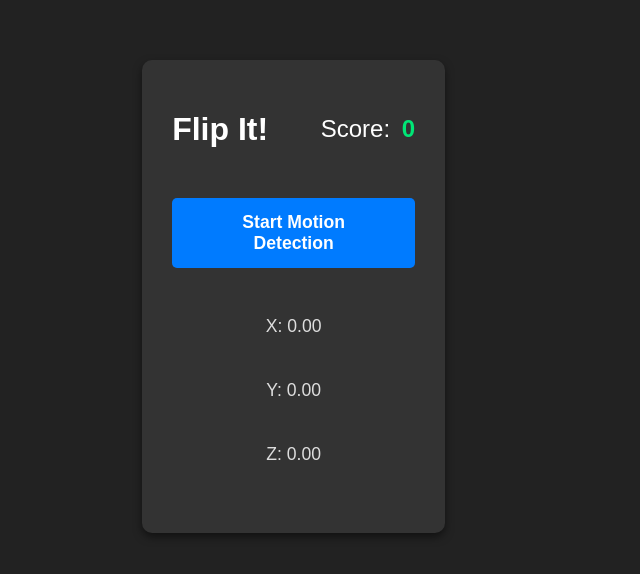
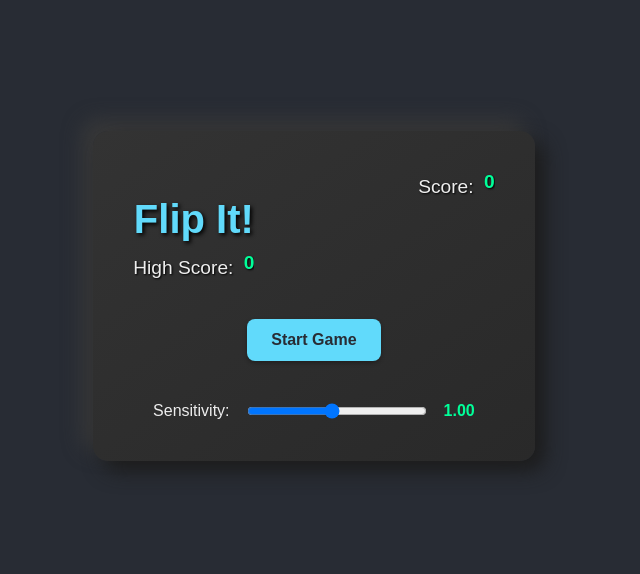
Before and after one commit to IsherfG/phone-tricks, a React (Vite) app: page / in a window 1280 px wide. Shown: the part 104-678 px from the top of the page, without its empty margins (346-986 px from the left). Built offline with nearby package versions, Linux system fonts and the light colour scheme; no server answers.

Commit message:
Game system

```diff
--- a/src/App.css
+++ b/src/App.css
@@ -1,115 +1,140 @@
+/* App.css */
 body {
   margin: 0;
   font-family: 'Arial', sans-serif;
-  background-color: #222; /* Dark background */
-  color: #fff; /* Light text */
+  background-color: #282c34; /* A cool dark background */
+  color: #f8f8f2; /* Light, readable text */
   display: flex;
   justify-content: center;
   align-items: center;
   min-height: 100vh;
+  overflow: hidden; /* Prevent scrollbars */
 }
 
 .app-container {
-  background-color: #333; /* Darker container background */
-  border-radius: 10px;
-  padding: 30px;
+  background: linear-gradient(145deg, #333333, #292929);
+  border-radius: 15px;
+  padding: 40px;
   text-align: center;
-  box-shadow: 0 4px 8px rgba(0, 0, 0, 0.5);
-  width: 80%; /* Adjust as needed */
-  max-width: 600px;
+  box-shadow: 10px 10px 20px #1c1c1c, -10px -10px 20px #3a3a3a;
+  width: 90%;
+  max-width: 500px;
 }
 
-
 h1 {
-margin-bottom: 20px;
-color: #fff;
+  margin-bottom: 10px;
+  color: #61dafb; /* A vibrant accent color */
+  text-shadow: 2px 2px 4px #000000;
+  font-size: 2.5em;
 }
 
 .header {
-display: flex;
-justify-content: space-between;
-align-items: center;
-  margin-bottom: 20px;
+  display: flex;
+  justify-content: space-between;
+  align-items: flex-start;
+  margin-bottom: 30px;
 }
-.score-container {
-font-size: 1.5rem;
-color: #fff;
+
+.score-container,
+.high-score-container {
+  font-size: 1.2rem;
+  color: #eee;
+  text-shadow: 1px 1px 2px #000000;
 }
 
 .score {
   font-weight: bold;
-  color: #00e676;
+  color: #00ff99; /* A bright green for the score */
   margin-left: 5px;
-}
-.action-button {
-padding: 14px 28px;
-border: none;
-border-radius: 5px;
-cursor: pointer;
-font-size: 1.1rem;
-transition: background-color 0.3s ease;
-margin-bottom: 15px;
-  font-weight: bold;
-  margin: 10px 0;
+  position: relative;
+  overflow: hidden; /* Clip the animation */
+  display: inline-block; /* Needed for animation positioning */
 }
 
-.start-button {
-  background-color: #007bff; /* Blue */
-  color: white;
+.score.animate .score-animation {
+  position: absolute;
+  top: 50%;
+  left: 50%;
+  transform: translate(-50%, -50%);
+  font-size: 0.8em;
+  color: #ffff00; /* Yellow for the increment */
+  animation: scoreIncrement 1s forwards ease-out;
 }
 
-.start-button:hover {
-background-color: #0056b3;
+@keyframes scoreIncrement {
+  0% { opacity: 1; transform: translate(-50%, -50%) scale(1); }
+  100% { opacity: 0; transform: translate(-50%, -80%) scale(1.5); }
 }
 
-.stop-button {
-  background-color: #dc3545; /* Red */
-  color: white;
+.action-button {
+  padding: 12px 24px;
+  border: none;
+  border-radius: 8px;
+  cursor: pointer;
+  font-size: 1rem;
+  transition: transform 0.1s ease, box-shadow 0.1s ease;
+  margin: 10px 0;
+  font-weight: bold;
+  background-color: #61dafb;
+  color: #282c34;
+  box-shadow: 0 2px 4px rgba(0, 0, 0, 0.3);
 }
 
-.stop-button:hover {
-background-color: #b02a37;
+.action-button:hover {
+  transform: translateY(-2px);
+  box-shadow: 0 4px 6px rgba(0, 0, 0, 0.3);
+}
+
+.action-button:active {
+  transform: translateY(0);
+  box-shadow: 0 2px 4px rgba(0, 0, 0, 0.3);
 }
 
 .motion-data {
-  margin-top: 20px;
-  font-size: 1.1rem;
-  display: flex;
-  flex-direction: column;
-  gap: 8px;
-  justify-content: center;
+  margin-top: 30px;
+  font-size: 0.9rem;
+  color: #ccc;
+  background-color: rgba(0, 0, 0, 0.1);
+  border-radius: 8px;
+  padding: 15px;
 }
 
 .motion-data p {
-  color: #ddd;
+  margin: 5px 0;
 }
 
 .last-flip {
-  margin-top: 20px;
-  font-size: 1.1rem;
-  color: #999;
+  margin-top: 25px;
+  font-size: 0.9rem;
+  color: #aaa;
 }
 
-/* Existing CSS */
-
 .sensitivity-control {
-  margin-top: 20px;
+  margin-top: 30px;
   display: flex;
   align-items: center;
   justify-content: center;
-  gap: 10px;
+  gap: 15px;
 }
 
 .sensitivity-control label {
-  color: #fff;
-  font-size: 1.1rem;
+  color: #eee;
+  font-size: 1rem;
 }
 
 .sensitivity-control input[type="range"] {
-  width: 150px;
+  width: 180px;
 }
 
 .sensitivity-value {
-  color: #00e676;
+  color: #00ff99;
   font-weight: bold;
 }
+
+.timer {
+  font-size: 1.5rem;
+  font-weight: bold;
+  color: #ffcc00; /* A bright yellow for the timer */
+  margin-bottom: 20px;
+  text-shadow: 2px 2px 4px #000000;
+}
--- a/src/App.jsx
+++ b/src/App.jsx
@@ -19,20 +19,30 @@ function App() {
     const [browser, setBrowser] = useState('');
     const [isDeviceMotionSupported, setIsDeviceMotionSupported] = useState(false);
     const [score, setScore] = useState(0);
+    const [highScore, setHighScore] = useState(0);
     const [lastFlipMagnitude, setLastFlipMagnitude] = useState(0);
     const [sensitivity, setSensitivity] = useState(1);
     const [isCoolingDown, setIsCoolingDown] = useState(false);
     const coolDownDuration = 300;
+    const [isGameActive, setIsGameActive] = useState(false);
+    const [timeLeft, setTimeLeft] = useState(10);
+    const [scoreAnimation, setScoreAnimation] = useState(null);
 
     useEffect(() => {
         setIsDeviceMotionSupported(typeof DeviceMotionEvent !== 'undefined');
         const userAgent = navigator.userAgent;
         setBrowser(userAgent.includes('Firefox') ? 'firefox' : 'chrome');
+
+        // Load high score from local storage
+        const storedHighScore = localStorage.getItem('highScore');
+        if (storedHighScore) {
+            setHighScore(parseInt(storedHighScore, 10));
+        }
     }, []);
 
     useEffect(() => {
         let eventListener = null;
-        if (isMotionActive) {
+        if (isMotionActive && isGameActive) {
             eventListener = (event) => {
                 handleDeviceMotion(event);
             };
@@ -43,10 +53,29 @@ function App() {
                 window.removeEventListener('devicemotion', eventListener);
             }
         };
-    }, [isMotionActive, browser]);
+    }, [isMotionActive, isGameActive, browser]);
 
-    const handleStart = () => {
-        if (isPlaying) stop();
+    useEffect(() => {
+        let timer;
+        if (isGameActive && timeLeft > 0) {
+            timer = setInterval(() => {
+                setTimeLeft(prevTime => prevTime - 1);
+            }, 1000);
+        } else if (timeLeft === 0) {
+            setIsGameActive(false);
+            setIsMotionActive(false);
+        }
+        return () => clearInterval(timer);
+    }, [isGameActive, timeLeft]);
+
+    useEffect(() => {
+        if (score > highScore) {
+            setHighScore(score);
+            localStorage.setItem('highScore', score);
+        }
+    }, [score, highScore]);
+
+    const handleStartGame = () => {
         if (!isDeviceMotionSupported) {
             alert('Device motion API is not supported on this device.');
             return;
@@ -56,6 +85,9 @@ function App() {
                 .then(permissionState => {
                     if (permissionState === 'granted') {
                         setIsMotionActive(true);
+                        setIsGameActive(true);
+                        setTimeLeft(10);
+                        setScore(0);
                         motionRef.current = { ...motionRef.current, initialBias: { x: 0, y: 0, z: 0 } };
                     } else {
                         alert('Device motion permission not granted.');
@@ -64,6 +96,9 @@ function App() {
                 .catch(console.error);
         } else {
             setIsMotionActive(true);
+            setIsGameActive(true);
+            setTimeLeft(10);
+            setScore(0);
             motionRef.current = { ...motionRef.current, initialBias: { x: 0, y: 0, z: 0 } };
         }
     };
@@ -71,13 +106,12 @@ function App() {
     const handleStop = () => {
         if (isPlaying) stop();
         setIsMotionActive(false);
-        setScore(0);
-        setLastFlipMagnitude(0);
-        motionRef.current = { previousAcceleration: null, isFlipping: false, initialBias: { x: 0, y: 0, z: 0 } };
+        setIsGameActive(false);
+        setTimeLeft(10);
     };
 
     const handleDeviceMotion = (event) => {
-        if (isCoolingDown) {
+        if (isCoolingDown || !isGameActive) {
             return;
         }
 
@@ -145,7 +179,6 @@ function App() {
         if (isFastMotion && !isFlipping) {
             const magnitude = Math.sqrt(deltaX * deltaX + deltaY * deltaY + deltaZ * deltaZ);
 
-            // Enhanced check for Chrome to avoid over-sensitivity to simple up/down
             const isDominantAxisMotion = browser === 'chrome' &&
                 (Math.abs(deltaX) > magnitude * 0.8 ||
                  Math.abs(deltaY) > magnitude * 0.8 ||
@@ -155,9 +188,15 @@ function App() {
                 motionRef.current = { ...motionRef.current, isFlipping: true };
                 play();
 
+                const scoreIncrement = Math.round(magnitude);
+                setScore(prevScore => {
+                    setScoreAnimation({
+                        value: scoreIncrement,
+                        timestamp: Date.now()
+                    });
+                    return prevScore + scoreIncrement;
+                });
                 setLastFlipMagnitude(magnitude);
-                const scoreIncrement = Math.round(magnitude);
-                setScore(prevScore => prevScore + scoreIncrement);
 
                 setIsCoolingDown(true);
                 setTimeout(() => {
@@ -174,22 +213,47 @@ function App() {
     return (
         <div className="app-container">
             <div className="header">
+                <div>
                     <h1>Flip It!</h1>
+                    <div className="high-score-container">
+                        <span>High Score: </span>
+                        <span className="score">{highScore}</span>
+                    </div>
+                </div>
                 <div className="score-container">
                     <span>Score: </span>
-                    <span className="score">{score}</span>
+                    <span className={`score ${scoreAnimation ? 'animate' : ''}`}>
+                        {score}
+                        {scoreAnimation && (
+                            <span className="score-animation">+{scoreAnimation.value}</span>
+                        )}
+                    </span>
                 </div>
             </div>
 
-            {!isMotionActive ? (
-                <button onClick={handleStart} className="action-button start-button">
-                    Start Motion Detection
+            {!isGameActive ? (
+                <button onClick={handleStartGame} className="action-button start-button">
+                    Start Game
                 </button>
             ) : (
                 <div>
-                    <button onClick={handleStop} className="action-button stop-button">
-                        Stop Motion Detection
-                    </button>
+                    <div className="timer">Time Left: {timeLeft}s</div>
+                    {/* <button onClick={handleStop} className="action-button stop-button">
+                        Stop Game
+                    </button> */}
+                </div>
+            )}
+            {isGameActive && (
+                <div className="motion-data">
+                    <p>X: {motionData.x?.toFixed(2) ?? 0}</p>
+                    <p>Y: {motionData.y?.toFixed(2) ?? 0}</p>
+                    <p>Z: {motionData.z?.toFixed(2) ?? 0}</p>
+                </div>
+            )}
+            <div className="last-flip">
+                {lastFlipMagnitude > 0 && <p>Last Flip Magnitude: {lastFlipMagnitude.toFixed(2)}</p>}
+            </div>
+             {!isGameActive && (
                 <div className="sensitivity-control">
                     <label htmlFor="sensitivity">Sensitivity:</label>
                     <input
@@ -203,16 +267,7 @@ function App() {
                     />
                     <span className="sensitivity-value">{sensitivity.toFixed(2)}</span>
                 </div>
-                </div>
             )}
-            <div className="motion-data">
-                <p>X: {motionData.x?.toFixed(2) ?? 0}</p>
-                <p>Y: {motionData.y?.toFixed(2) ?? 0}</p>
-                <p>Z: {motionData.z?.toFixed(2) ?? 0}</p>
-            </div>
-            <div className="last-flip">
-                {lastFlipMagnitude > 0 && <p>Last Flip Magnitude: {lastFlipMagnitude.toFixed(2)}</p>}
-            </div>
         </div>
     );
 }
```
Lines whose indentation alone changed are shown as unchanged.
